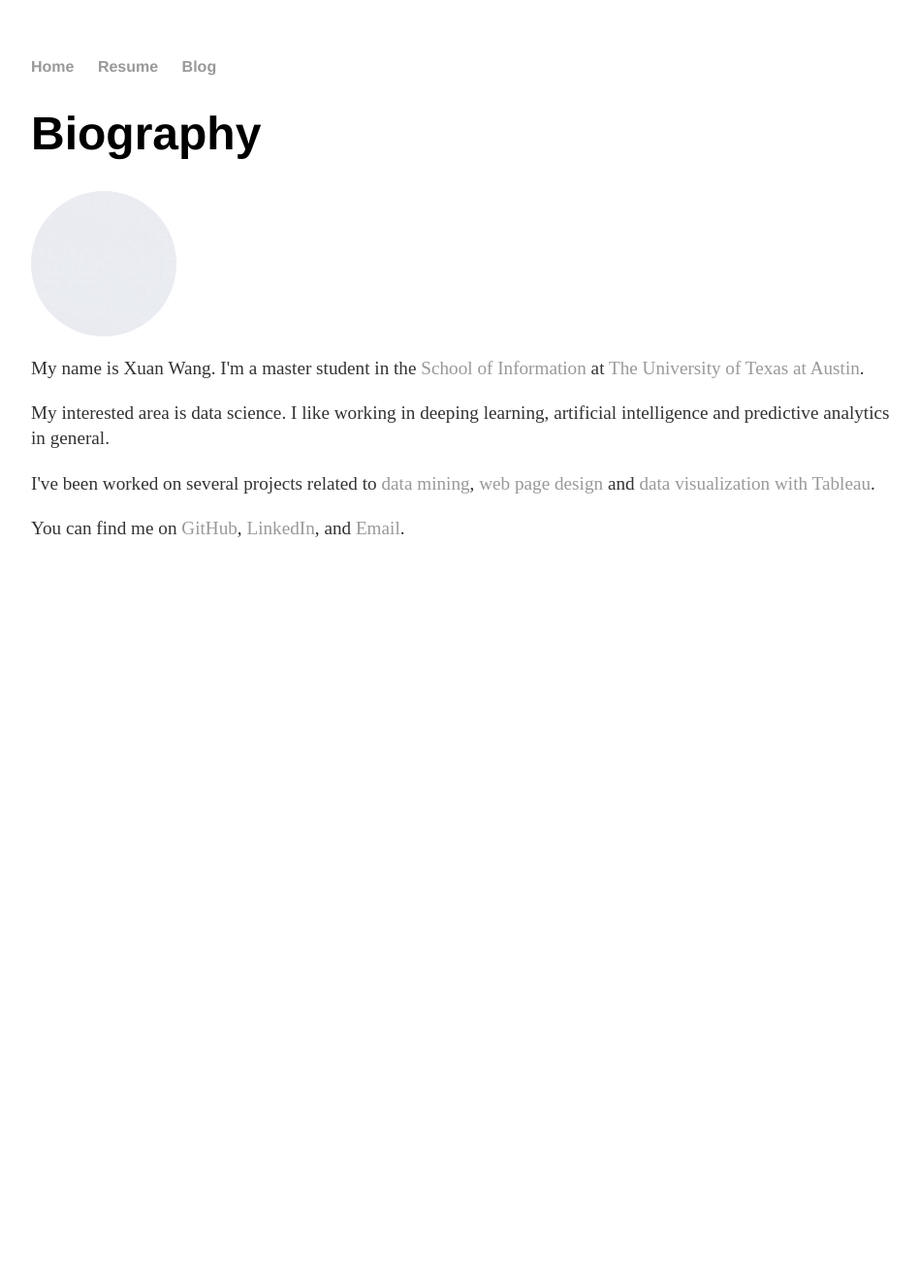
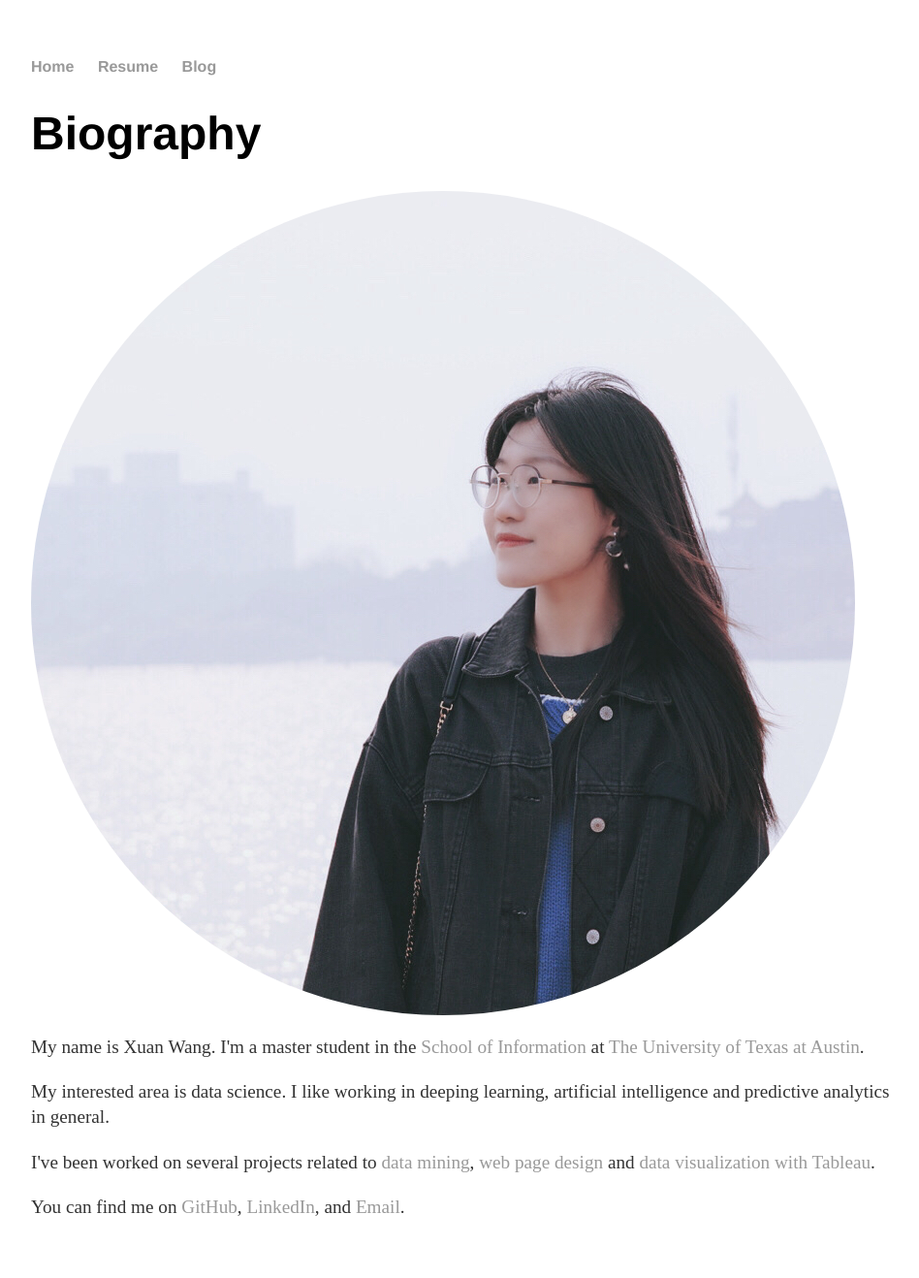
Before and after one commit to xxuanwang-zz/Portfolio, a Jekyll site: the page built from index.html, in a window 1280 px wide. Shown: the whole page at 97% size, without its empty margins (160-1108 px from the left). Built offline with Jekyll 4.4.1, drawn with Linux system fonts in a browser that asks for light colours; before the commit the page ends 900 px from its top, so only the background shows below that.

Commit message:
Update index.html

```diff
--- a/index.html
+++ b/index.html
@@ -7,8 +7,8 @@
     <h1>Biography</h1>
   </header>
   <section id="about">
-    <div style="width:150px; height:150px; border-radius:50%; overflow:hidden;">
-    <img src="./img/me.jpg"/>
+    <div style="width:850px; height:850px; border-radius:50%; overflow:hidden;">
+      <img src="./img/me.jpg"/>
     </div>
     <p>
       My name is Xuan Wang. I'm a master student in the <a href="https://www.ischool.utexas.edu/">School of Information</a> at <a href="https://www.utexas.edu/">The University of Texas at Austin</a>.
```
